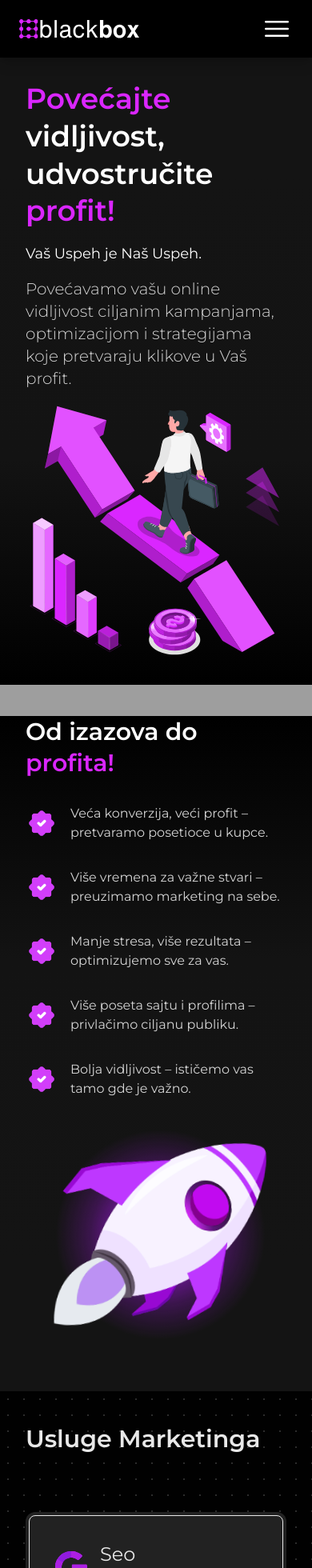
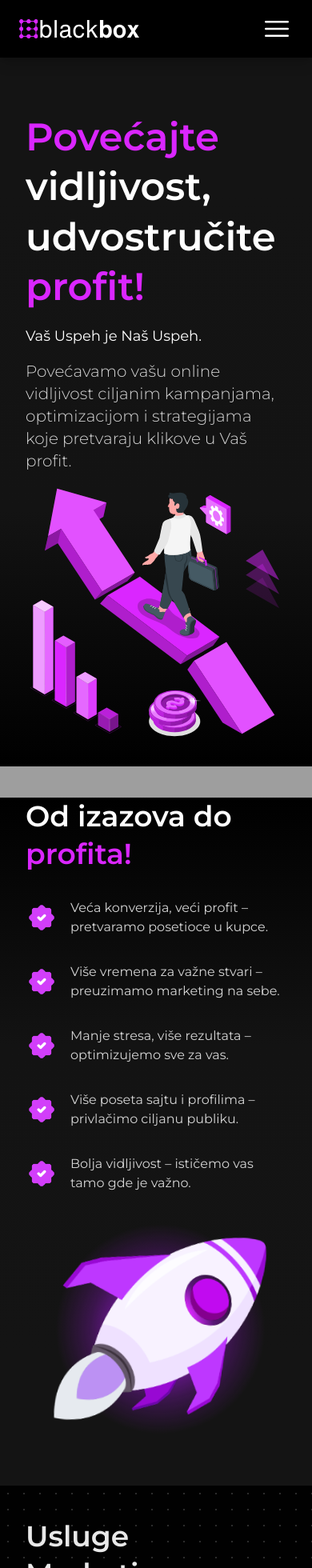
Before and after one commit to MajorskiMajda/BlackBoxEng, a Next.js app: page / in a window 390 px wide. Shown: the top 1960 px of the page at 80% size. Built offline with nearby package versions, Linux system fonts and the light colour scheme; grey boxes are pictures that could not be loaded.

Commit message:
gotovo konacno

```diff
--- a/src/app/home/components/AnimVIew.tsx
+++ b/src/app/home/components/AnimVIew.tsx
@@ -133,7 +133,7 @@ export default function MainPage(props: {
             className="flex flex-col-reverse lg:flex-row md:flex-col items-center justify-evenly h-fit lg:pl-16 pb-0"
         >
             {/* Text Section */}
-            <div className="flex  md:flex-col md:flex-row justify-center min-h-fit w-full md:w-12/12">
+            <div className="flex  md:flex-col sm:mt-10 sm:mb-10 mb-0 mt-0 md:flex-row justify-center min-h-fit w-full md:w-12/12">
                 <div className="lg:pr-8 lg:pl-0 lg:pb-0 px-8 pb-8 md:w-4/4 lg:w-4/4">
                     {/* Title Section */}
                     <div className={`font-semibold lg:mb-8 leading-[1.3] text-white lg:mb-4 lg:p-0 pt-4 pb-4 xl:text-5xl lg:text-4xl text-4xl text-left`}>
--- a/src/app/home/components/AnimView2.tsx
+++ b/src/app/home/components/AnimView2.tsx
@@ -128,7 +128,7 @@ export default function MainPage(props: {
     return (
         <div
             ref={sectionRef}
-            className="flex flex-col-reverse md:flex-col lg:flex-row items-center justify-evenly h-fit lg:pl-16 p-0 pt-0"
+            className="flex  sm:mb-10 mb-0 flex-col-reverse md:flex-col lg:flex-row items-center justify-evenly h-fit lg:pl-16 p-0 pt-0"
         >
             {/* Image Section */}
             {isClient && (
@@ -140,12 +140,12 @@ export default function MainPage(props: {
             )}
 
             {/* Text Section */}
-            <div className="flex flex-col justify-center items-center min-h-fit w-full md:w-12/12">
+            <div className="flex flex-col justify-center sm:mt-10 sm:mb-10 mt-0 mb-0 items-center min-h-fit w-full md:w-12/12">
                 {/* Wrapper for Title and Description */}
                 <div className="w-full lg:p-0 p-8 md:w-4/4 text-left lg:w-3/4">
                     {/* Title Section */}
                     <div
-                        className={`font-semibold leading-[1.3] lg:mb-8 lg:p-0 pt-4 pb-4 'text-2xl sm:text-3xl xl:text-5xl md:text-4xl lg:text-4xl '
+                        className={`font-semibold leading-[1.3] lg:mb-8 lg:p-0 pt-4 pb-4 'text-2xl text-4xl xl:text-5xl md:text-4xl lg:text-4xl '
                          text-left`}
                     >
                         {styledText}
--- a/src/app/home/components/Features.tsx
+++ b/src/app/home/components/Features.tsx
@@ -35,7 +35,7 @@ const HorizontalScrollSection: React.FC<HorizontalScrollSectionProps> = ({ headi
       <section className="panel  w-full h-full flex-shrink-0 flex">
         <div className="flex  items-center justify-center w-full h-full flex-col">
           <div className={`flex justify-center items-center flex-row gap-0 ${sectionType === "features" ? 'lg:pl-16 lg:pr-16 px-8' : ''} w-full text-left lg:pb-12 pb-8`}>
-            <div className={`lg:w-2/5 w-full lg:py-0 leading-[1.3] lg:mt-0 mt-10 font-semibold ${sectionType === "prices" ? 'xl:text-5xl lg:text-4xl text-4xl' : 'xl:text-5xl lg:text-4xl text-3xl'}`}>
+            <div className={`lg:w-2/5 w-full lg:py-0 leading-[1.3] lg:mt-0 mt-10 font-semibold ${sectionType === "prices" ? 'xl:text-5xl lg:text-4xl text-4xl' : 'xl:text-5xl lg:text-4xl text-4xl'}`}>
               {heading}
             </div>
             <div className="w-3/5 pl-4 lg:block hidden flex justify-center items-center mx-auto">
--- a/src/app/home/components/Main.tsx
+++ b/src/app/home/components/Main.tsx
@@ -29,7 +29,7 @@ export default function MainPage(props: {
         >
             {/* Text Section */}
             <div className="flex flex-col items-center justify-center min-h-fit w-full md:w-6/12">
-                <div className={`w-full md:w-4/4 ${props.tex || 'text-center'} lg:text-left lg:w-4/4`}>
+                <div className={`w-full md:w-4/4 sm:mb-10 mt-10 mt-0 mb-0 ${props.tex || 'text-center'} lg:text-left lg:w-4/4`}>
                     {/* Title Section */}
                     <div
                         className={`font-semibold leading-[1.3] lg:mb-4 lg:p-0 pt-4 pb-4 ${props.textSizeClass || ' sm:text-4xl md:text-5xl lg:text-6xl xl:text-7xl'
--- a/src/app/home/components/SecondMain.tsx
+++ b/src/app/home/components/SecondMain.tsx
@@ -46,7 +46,7 @@ export default function MainPage(props: {
     }, []);
 
     return (
-        <div className="flex z-2  flex-col justify-end">
+        <div className="flex z-2  flex-col justify-end xl:mb-0 lg:mb-0 md:mb-15">
             <div className="flex flex-col-reverse test2 lg:h-[90vh] h-fit md:flex-row items-center z-9 lg:gap-10 gap-10 lg:justify-between lg:px-16 px-8">
                 {/* Image Section */}
                 <div className="lg:w-2/4 md:w-8/12 sm:w-full flex justify-center p-4 md:mt-0">
@@ -65,7 +65,7 @@ export default function MainPage(props: {
                     <div className="w-full">
                         {/* Title */}
                         <div
-                            className="text-3xl sm:text-4xl md:text-4xl lg:text-4xl xl:text-5xl leading-[1.3] text-left font-semibold mb-8"
+                            className="text-4xl md:text-4xl lg:text-4xl xl:text-5xl leading-[1.3] text-left font-semibold mb-8"
                         >
                             Od izazova do <span className="text-[#da26ff]">profita!</span>
                         </div>
--- a/src/app/home/homepage.tsx
+++ b/src/app/home/homepage.tsx
@@ -30,7 +30,7 @@ export default function HomePage() {
                 tex="text-left"
                 className2="test3"
                 hideImageOnMobile={false}
-                textSizeClass=" xl:text-6xl lg:text-5xl text-4xl "
+                textSizeClass=" xl:text-6xl lg:text-5xl md:text-4xl text-5xl "
                 opis={mainPage1Data.opis}
                 subH={mainPage1Data.subH}
                 imgsize={800}
```
